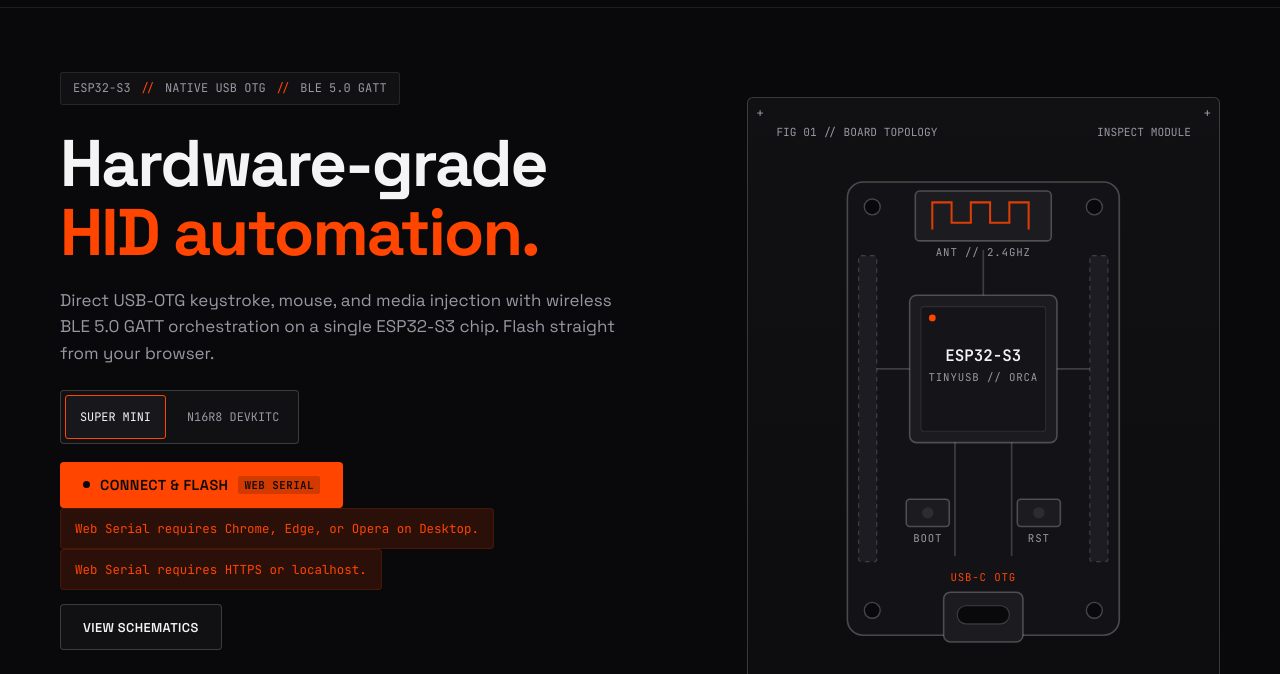
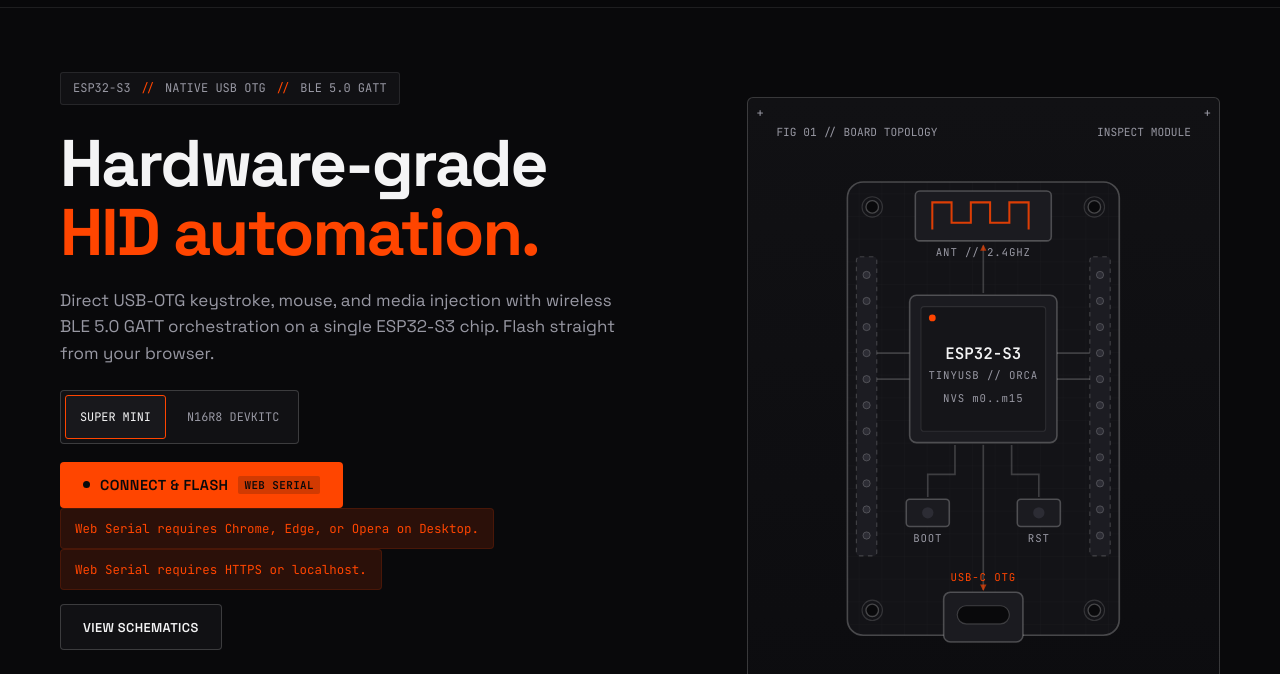
Before and after one commit to AtaCanYmc/RubberOrca, a plain HTML site: page site/index.html in a window 1280 px wide. Shown: the part 57-731 px from the top of the page. Drawn offline with Linux system fonts and the light colour scheme; no server answers.

Commit message:
Upgrade ESP32-S3 board diagram (HTML + standalone SVG)

```diff
--- a/site/index.html
+++ b/site/index.html
@@ -164,39 +164,77 @@
           </div>
 
           <svg viewBox="0 0 380 460" width="380" height="460" class="pcb-svg" role="img" aria-label="ESP32-S3 RubberOrca Board Diagram">
+            <defs>
+              <pattern id="pcb-grid" width="20" height="20" patternUnits="userSpaceOnUse">
+                <path d="M 20 0 L 0 0 0 20" fill="none" stroke="rgba(255,255,255,0.03)" stroke-width="0.75" />
+              </pattern>
+              <marker id="sig-arrow" viewBox="0 0 8 8" refX="6" refY="4" markerWidth="5" markerHeight="5" orient="auto-start-reverse">
+                <path d="M 1 1 L 7 4 L 1 7 z" fill="rgba(255,69,0,0.65)" />
+              </marker>
+            </defs>
+
+            <!-- Board substrate + subtle grid -->
             <rect x="70" y="30" width="240" height="400" rx="14" class="pcb-board" />
-            <circle cx="92" cy="52" r="7" class="pcb-hole" />
-            <circle cx="288" cy="52" r="7" class="pcb-hole" />
-            <circle cx="92" cy="408" r="7" class="pcb-hole" />
-            <circle cx="288" cy="408" r="7" class="pcb-hole" />
+            <rect x="70" y="30" width="240" height="400" rx="14" fill="url(#pcb-grid)" pointer-events="none" />
 
-            <g class="pcb-pins">
-              <rect x="80" y="95" width="16" height="270" rx="2" />
-              <rect x="284" y="95" width="16" height="270" rx="2" />
+            <!-- Mounting holes with copper ring -->
+            <g class="pcb-holes" pointer-events="none">
+              <circle cx="92" cy="52" r="9" fill="none" stroke="rgba(255,255,255,0.14)" stroke-width="1" />
+              <circle cx="92" cy="52" r="5.5" class="pcb-hole" />
+              <circle cx="288" cy="52" r="9" fill="none" stroke="rgba(255,255,255,0.14)" stroke-width="1" />
+              <circle cx="288" cy="52" r="5.5" class="pcb-hole" />
+              <circle cx="92" cy="408" r="9" fill="none" stroke="rgba(255,255,255,0.14)" stroke-width="1" />
+              <circle cx="92" cy="408" r="5.5" class="pcb-hole" />
+              <circle cx="288" cy="408" r="9" fill="none" stroke="rgba(255,255,255,0.14)" stroke-width="1" />
+              <circle cx="288" cy="408" r="5.5" class="pcb-hole" />
             </g>
 
-            <g class="pcb-traces">
-              <path d="M190 90 L190 140" />
-              <path d="M165 250 L165 360" />
-              <path d="M215 250 L215 360" />
-              <path d="M140 195 L96 195" />
-              <path d="M240 195 L284 195" />
+            <!-- Dual-row GPIO pin headers (11 pins per side) -->
+            <g class="pcb-pins" pointer-events="none">
+              <rect x="78" y="96" width="18" height="264" rx="3" />
+              <rect x="284" y="96" width="18" height="264" rx="3" />
+              <g fill="#2c2c34" stroke="rgba(255,255,255,0.22)" stroke-width="0.75">
+                <circle cx="87" cy="112" r="3.2" /><circle cx="87" cy="135" r="3.2" /><circle cx="87" cy="158" r="3.2" />
+                <circle cx="87" cy="181" r="3.2" /><circle cx="87" cy="204" r="3.2" /><circle cx="87" cy="227" r="3.2" />
+                <circle cx="87" cy="250" r="3.2" /><circle cx="87" cy="273" r="3.2" /><circle cx="87" cy="296" r="3.2" />
+                <circle cx="87" cy="319" r="3.2" /><circle cx="87" cy="342" r="3.2" />
+                <circle cx="293" cy="112" r="3.2" /><circle cx="293" cy="135" r="3.2" /><circle cx="293" cy="158" r="3.2" />
+                <circle cx="293" cy="181" r="3.2" /><circle cx="293" cy="204" r="3.2" /><circle cx="293" cy="227" r="3.2" />
+                <circle cx="293" cy="250" r="3.2" /><circle cx="293" cy="273" r="3.2" /><circle cx="293" cy="296" r="3.2" />
+                <circle cx="293" cy="319" r="3.2" /><circle cx="293" cy="342" r="3.2" />
+              </g>
             </g>
 
+            <!-- Signal traces -->
+            <g class="pcb-traces" pointer-events="none">
+              <path d="M190 128 L190 86" marker-end="url(#sig-arrow)" />
+              <path d="M190 262 L190 390" marker-end="url(#sig-arrow)" />
+              <path d="M165 262 L165 288 L141 288 L141 308" />
+              <path d="M215 262 L215 288 L239 288 L239 308" />
+              <path d="M125 181 L96 181" />
+              <path d="M125 204 L96 204" />
+              <path d="M255 181 L284 181" />
+              <path d="M255 204 L284 204" />
+            </g>
+
+            <!-- 2.4GHz PCB Antenna -->
             <g class="hotspot" tabindex="0" role="button" aria-label="2.4GHz PCB Antenna" data-name="2.4GHZ PCB ANTENNA" data-detail="BLE 5.0 GATT Service 0xFFE0 / Char 0xFFE1 + Optional Passkey Bonding">
               <rect x="130" y="38" width="120" height="44" rx="4" class="pcb-module" />
               <path d="M145 72 L145 48 L162 48 L162 66 L179 66 L179 48 L196 48 L196 66 L213 66 L213 48 L230 48 L230 72" class="antenna-trace" />
               <text x="190" y="95" text-anchor="middle" class="pcb-label">ANT // 2.4GHZ</text>
             </g>
 
+            <!-- ESP32-S3 SoC -->
             <g class="hotspot" tabindex="0" role="button" aria-label="ESP32-S3 SoC" data-name="ESP32-S3 SOC" data-detail="Dual-Core LX7 240MHz · Super Mini (4MB/2MB) &amp; N16R8 (16MB/8MB) · NVS Macros m0..m15">
               <rect x="125" y="130" width="130" height="130" rx="6" class="pcb-chip" />
               <rect x="135" y="140" width="110" height="110" rx="3" class="pcb-chip-inner" />
-              <text x="190" y="188" text-anchor="middle" class="pcb-chip-title">ESP32-S3</text>
-              <text x="190" y="206" text-anchor="middle" class="pcb-chip-sub">TINYUSB // ORCA</text>
+              <text x="190" y="186" text-anchor="middle" class="pcb-chip-title">ESP32-S3</text>
+              <text x="190" y="204" text-anchor="middle" class="pcb-chip-sub">TINYUSB // ORCA</text>
+              <text x="190" y="224" text-anchor="middle" class="pcb-label">NVS m0..m15</text>
               <circle cx="145" cy="150" r="3" class="pin-one" />
             </g>
 
+            <!-- BOOT / RST Switches -->
             <g class="hotspot" tabindex="0" role="button" aria-label="BOOT and RST Switches" data-name="BOOT / RST SWITCHES" data-detail="Hold BOOT + tap RST (or plug USB-C) to enter ROM Download Mode">
               <rect x="122" y="310" width="38" height="24" rx="3" class="pcb-btn" />
               <circle cx="141" cy="322" r="5" class="pcb-btn-cap" />
@@ -207,6 +245,7 @@
               <text x="239" y="348" text-anchor="middle" class="pcb-label">RST</text>
             </g>
 
+            <!-- Native USB-C OTG Port -->
             <g class="hotspot" tabindex="0" role="button" aria-label="Native USB-C OTG Port" data-name="NATIVE USB-C OTG" data-detail="Composite USB HID (Keyboard + Mouse + Consumer) + USB CDC Serial (GPIO19/20)">
               <rect x="155" y="392" width="70" height="44" rx="6" class="pcb-usb" />
               <rect x="167" y="404" width="46" height="16" rx="8" class="pcb-usb-inner" />
```
Also changed, not shown: site/board-diagram.svg (added).
